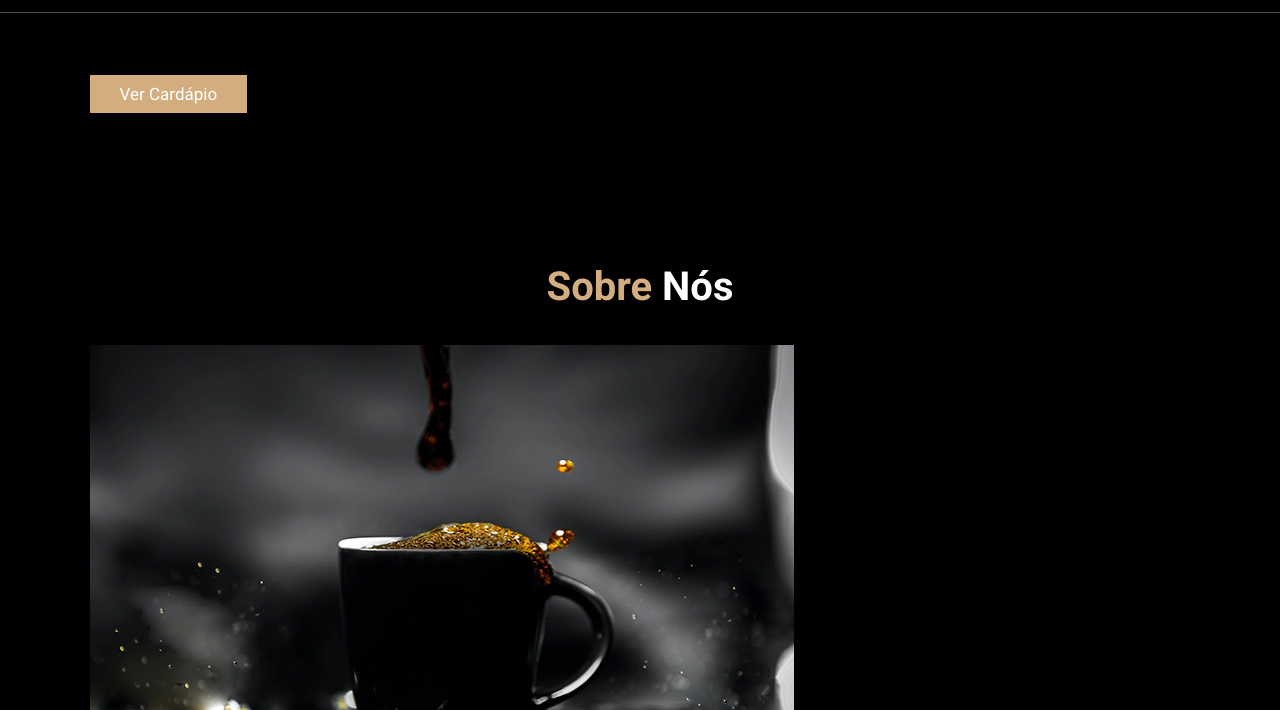
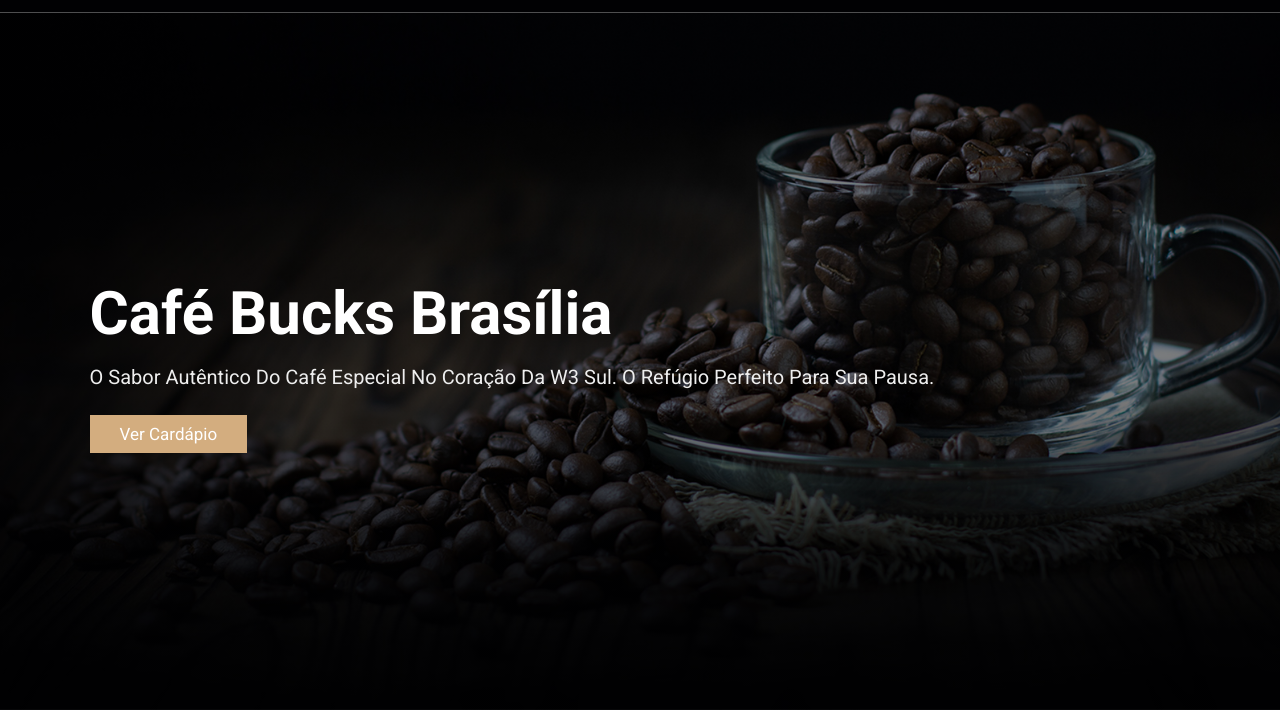
Before and after one commit to lyondanieldevops/site-cafeteria, a plain HTML site: page index.html in a window 1280 px wide. Shown: the part 90-800 px from the top of the page. Drawn offline with Linux system fonts and the light colour scheme.

Commit message:
Versao Final Cafe Bucks com Cardapio

```diff
--- a/index.html
+++ b/index.html
@@ -4,7 +4,9 @@
     <meta charset="UTF-8">
     <meta name="viewport" content="width=device-width, initial-scale=1.0">
     <title>Café Bucks | Brasília</title>
+
     <link rel="stylesheet" href="style.css">
+
     <link rel="stylesheet" href="https://cdnjs.cloudflare.com/ajax/libs/font-awesome/5.15.4/css/all.min.css">
 </head>
 <body>
@@ -13,12 +15,14 @@
         <a href="#" class="logo">
             <img src="logo.png" alt="Café Bucks">
         </a>
+
         <nav class="navbar">
             <a href="#home">Início</a>
             <a href="#about">Sobre</a>
             <a href="#menu">Cardápio</a>
             <a href="#contact">Endereço</a>
         </nav>
+
         <div class="icons">
             <div class="fas fa-search" id="search-btn"></div>
             <div class="fas fa-bars" id="menu-btn"></div>
@@ -28,7 +32,7 @@
     <section class="home" id="home">
         <div class="content">
             <h3>Café Bucks Brasília</h3>
-            <p>O melhor café e a melhor leitura na W3 Sul. Venha conhecer nosso refúgio.</p>
+            <p>O sabor autêntico do café especial no coração da W3 Sul. O refúgio perfeito para sua pausa.</p>
             <a href="#menu" class="btn">Ver Cardápio</a>
         </div>
     </section>
@@ -41,7 +45,7 @@
             </div>
             <div class="content">
                 <h3>O que nos torna especiais?</h3>
-                <p>No Café Bucks, acreditamos que cada xícara conta uma história. Localizados no coração de Brasília, oferecemos grãos selecionados e um ambiente acolhedor.</p>
+                <p>No Café Bucks, cada detalhe é pensado para quem ama café e uma boa leitura. Grãos selecionados e ambiente acolhedor em Brasília.</p>
             </div>
         </div>
     </section>
@@ -73,7 +77,8 @@
     <section class="contact" id="contact">
         <h1 class="heading"> <span>Nosso</span> Endereço </h1>
         <div class="row">
-            <iframe class="map" src="https://www.google.com/maps/embed?pb=!1m18!1m12!1m3!1d3838.883395171788!2d-47.9044558!3d-15.8101416!2m3!1f0!2f0!3f0!3m2!1i1024!2i768!4f13.1!3m3!1m2!1s0x935a3b20756e0905%3A0x6b971a80e1c60775!2sW3%20Sul!5e0!3m2!1spt-BR!2sbr!4v1700000000000" allowfullscreen="" loading="lazy"></iframe>
+            <iframe class="map" src="https://www.google.com/maps/embed?pb=!1m18!1m12!1m3!1d3838.88747444747!2d-47.8992619!3d-15.8098402!2m3!1f0!2f0!3f0!3m2!1i1024!2i768!4f13.1!3m3!1m2!1s0x935a3adef970633b%3A0x673998980993081e!2sW3%20Sul!5e0!3m2!1spt-BR!2sbr!4v1703340000000!5m2!1spt-BR!2sbr" allowfullscreen="" loading="lazy"></iframe>
+        </div>
     </section>
 
     <footer class="footer">
--- a/style.css
+++ b/style.css
@@ -29,7 +29,7 @@ body {
 
 section {
     padding: 2rem 7%;
-    padding-top: 13rem; /* Evita que o topo seja engolido pelo menu */
+    padding-top: 13rem; /* IMPORTANTE: Espaço para a logo não sumir */
 }
 
 .heading {
@@ -53,6 +53,7 @@ section {
     cursor: pointer;
 }
 
+/* HEADER */
 .header {
     background: var(--bg);
     display: flex;
@@ -82,7 +83,29 @@ section {
     margin-left: 2rem;
 }
 
-/* Estilo do Cardápio */
+/* HOME */
+.home {
+    min-height: 100vh;
+    display: flex;
+    align-items: center;
+    background: linear-gradient(rgba(0,0,0,0.5), rgba(0,0,0,0.5)), url('home-img.jpg') no-repeat;
+    background-size: cover;
+    background-position: center;
+}
+
+.home .content h3 {
+    font-size: 6rem;
+    color: #fff;
+}
+
+.home .content p {
+    font-size: 2rem;
+    color: #eee;
+    padding: 1rem 0;
+    line-height: 1.8;
+}
+
+/* MENU / CARDÁPIO */
 .menu .box-container {
     display: grid;
     grid-template-columns: repeat(auto-fit, minmax(30rem, 1fr));
@@ -113,14 +136,13 @@ section {
 .menu .box-container .box .price span {
     font-size: 1.5rem;
     text-decoration: line-through;
-    font-weight: lighter;
 }
 
+/* MAPA */
 .contact .row {
     display: flex;
     background: var(--black);
     flex-wrap: wrap;
-    gap: 1rem;
 }
 
 .contact .row .map {
@@ -129,6 +151,7 @@ section {
     height: 45rem;
 }
 
+/* FOOTER */
 .footer {
     background: var(--black);
     text-align: center;
@@ -143,8 +166,3 @@ section {
 .footer .credit span {
     color: var(--main-color);
 }
-
-@media (max-width: 768px) {
-    #menu-btn { display: inline-block; }
-    /* Adicione estilos de menu mobile aqui se necessário */
-}
```
